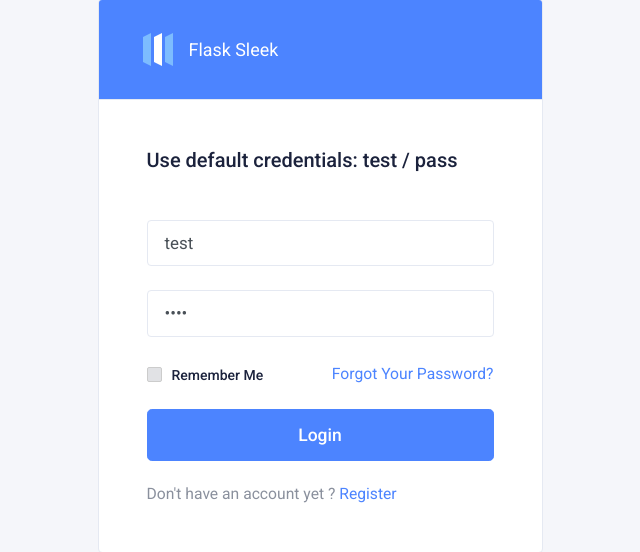
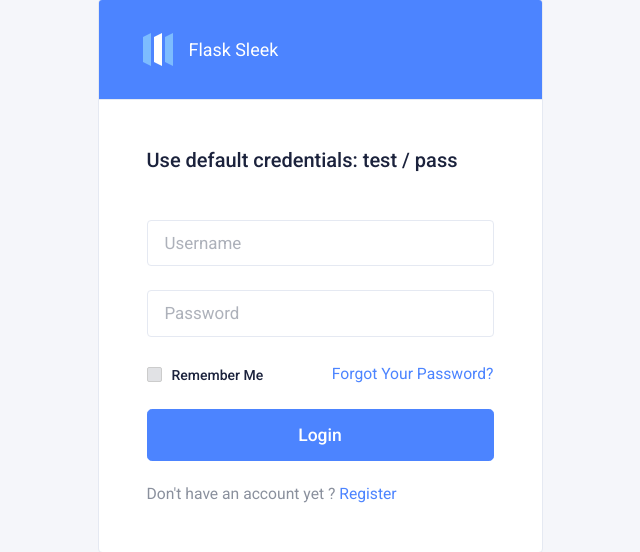
Before and after one commit to app-generator/flask-dashboard-sleek, a Flask app: page /login in a window 1280 px wide. Shown: the part 49-601 px from the top of the page, without its empty margins (320-960 px from the left). Run offline with Flask 2, Linux system fonts and the light colour scheme; some libraries are stand-ins or nearby versions.

Commit message:
Login Form - Remove default credentials

```diff
--- a/app/base/templates/login/login.html
+++ b/app/base/templates/login/login.html
@@ -39,10 +39,10 @@
 
               <div class="row">
                 <div class="form-group col-md-12 mb-4">
-                  <input class="form-control input-lg" placeholder="Username" type="text" name="username" value="test">
+                  {{ form.username(placeholder="Username", class="form-control input-lg") }}
                 </div>
                 <div class="form-group col-md-12 ">
-                  <input class="form-control input-lg" placeholder="Password" type="password" name="password" value="pass">
+                  {{ form.password(placeholder="Password", class="form-control input-lg", type="password") }}
                 </div>
                 <div class="col-md-12">
                   <div class="d-flex my-2 justify-content-between">
```
